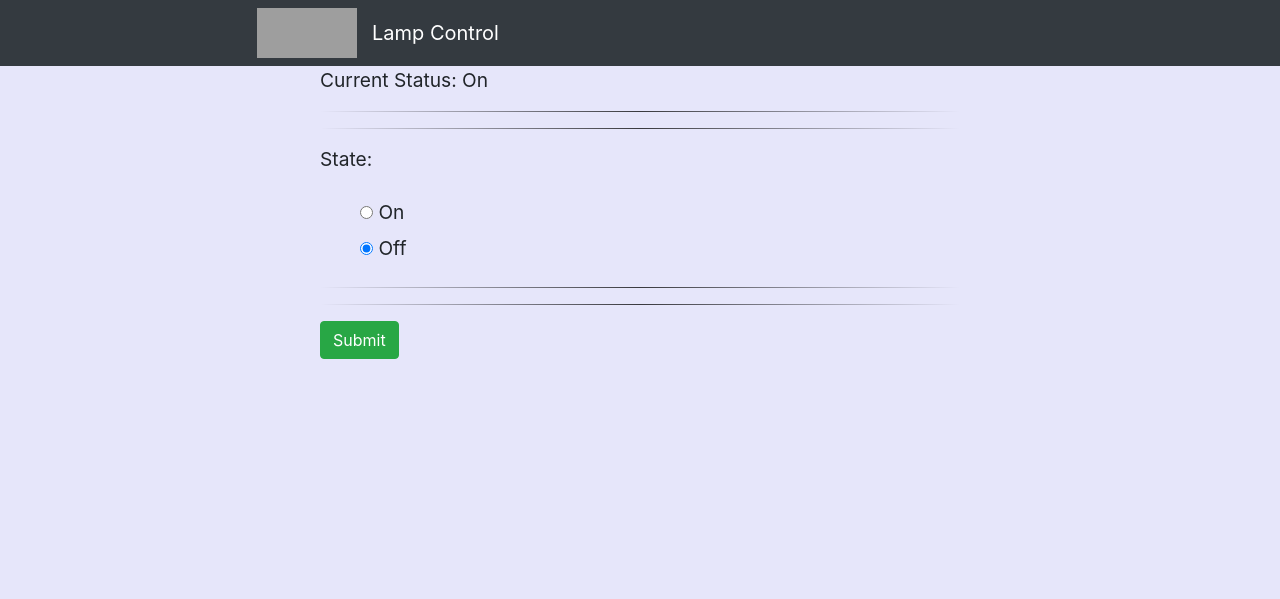
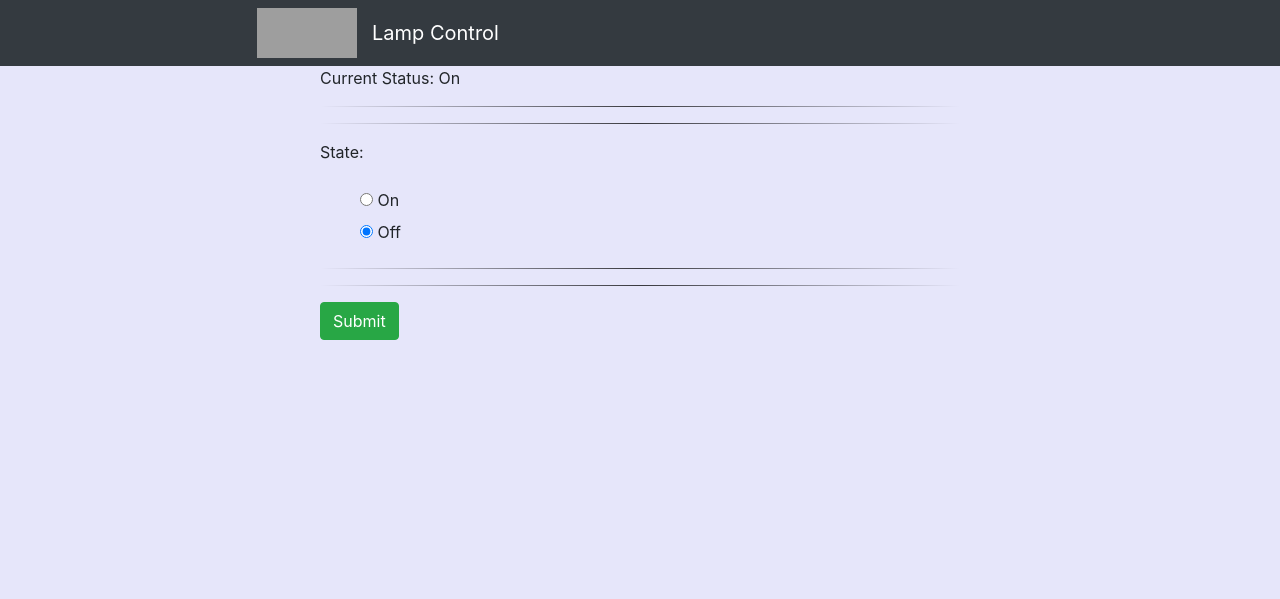
Before and after one commit to ovalerio280788/PYTHON_lamp_control_RaspberryPI3, a Django app: page / in a window 1280 px wide. Shown: the top 599 px of the page. Run offline with Django 3.2, Linux system fonts and the light colour scheme; data comes from the database, SQL or seed files in the repository; some libraries are stand-ins or nearby versions; grey boxes are pictures that could not be loaded.

Commit message:
Lamp example

```diff
--- a/ledblink/templates/control_page.html
+++ b/ledblink/templates/control_page.html
@@ -2,7 +2,7 @@
 
 {% block content %}
 
-<div style="font-size: 1.2em;">
+<div style="font-size: 1em;">
     <p>Current Status: {{ status }}</p>
     <hr class="style-two"/>
     <hr class="style-two"/>
```
